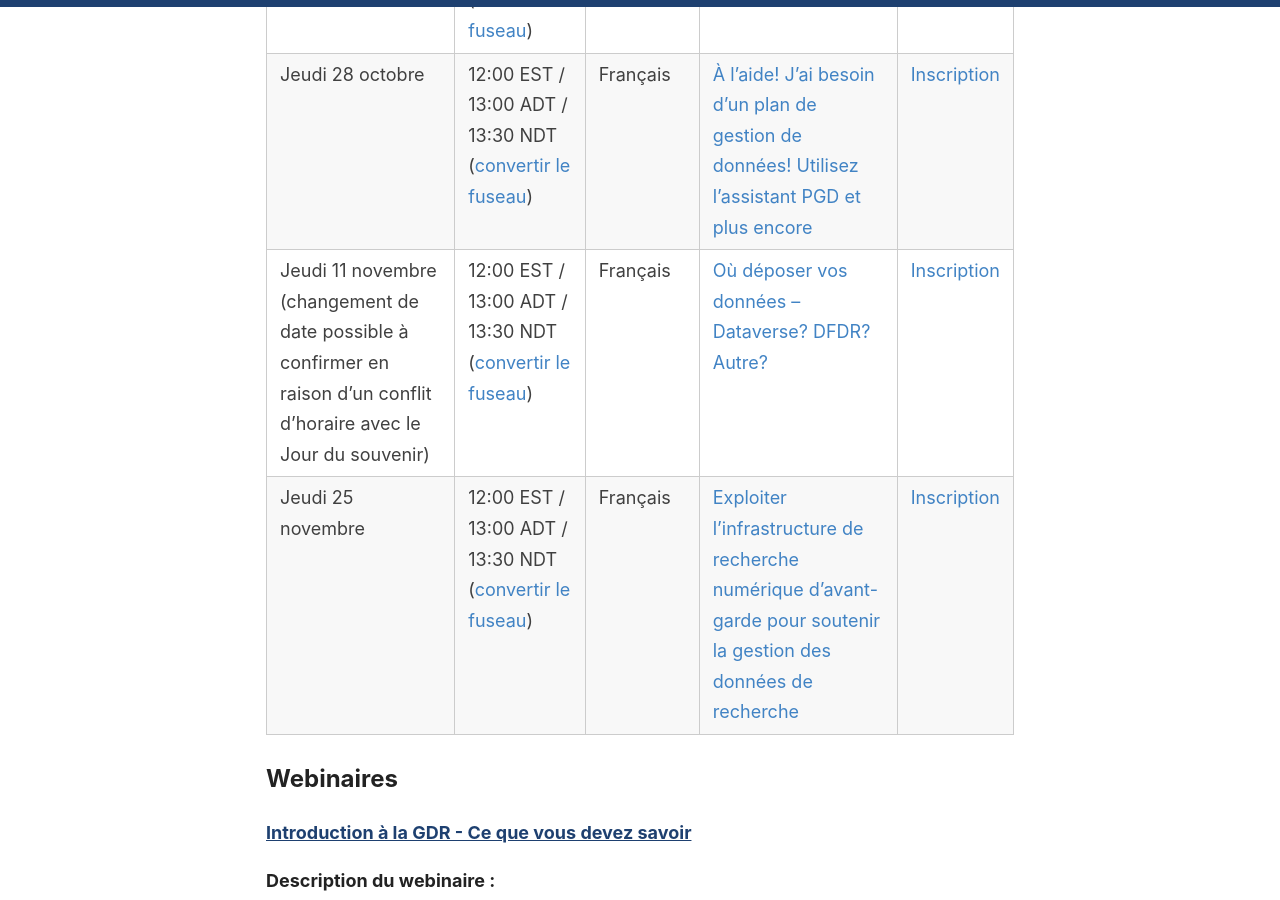
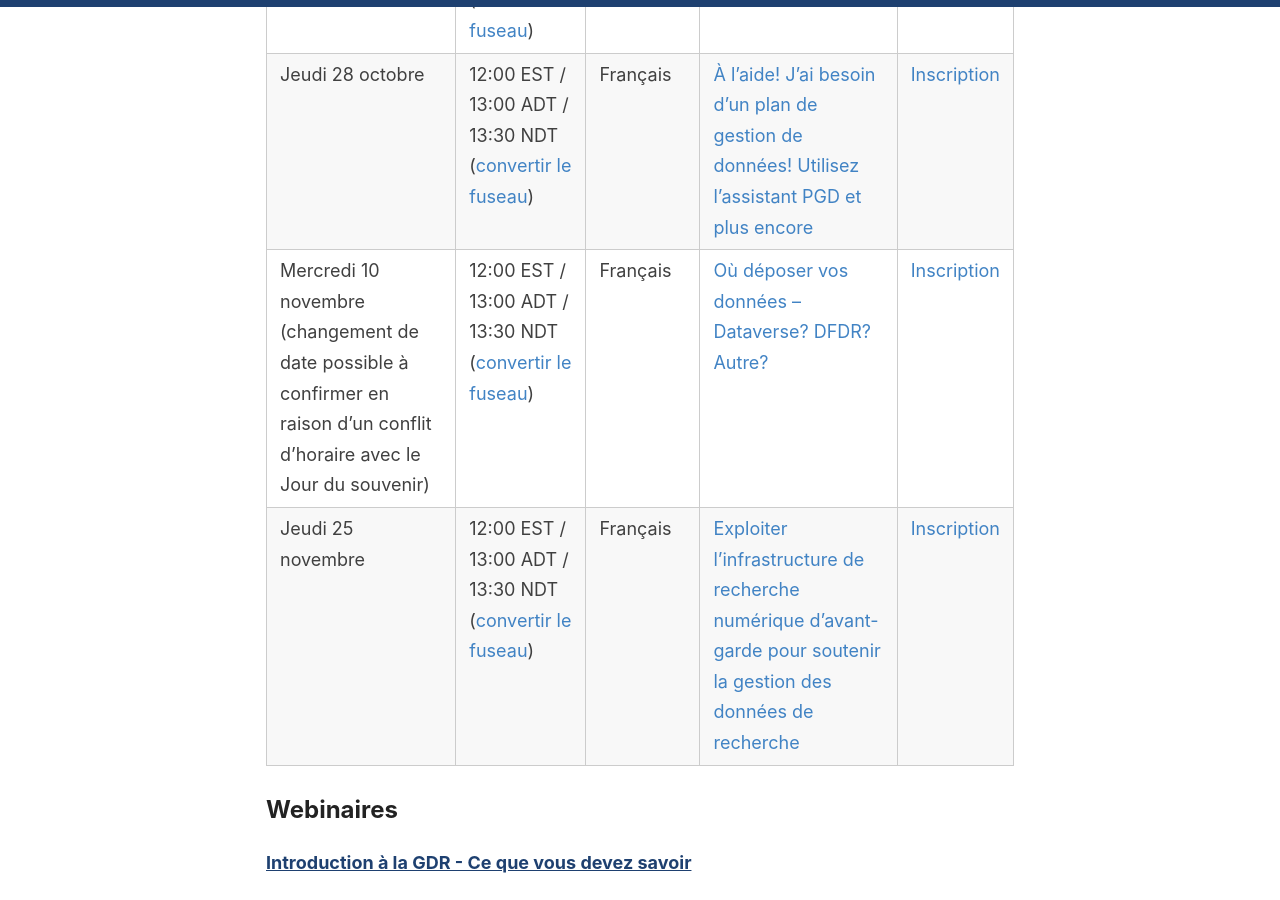
Before and after one commit to caul-dpsc/2021-rdm-series, a Jekyll site: the page built from _pages/index_fr.md, in a window 1280 px wide and 900 px high, scrolled down 1065 px. Built offline with Jekyll 4.4.1, drawn with Linux system fonts in a browser that asks for light colours.

Commit message:
Update index_fr.md

```diff
--- a/_pages/index_fr.md
+++ b/_pages/index_fr.md
@@ -13,7 +13,7 @@ permalink: /fr
 | ---- | ---- | -------- | ------- | -------- |
 | Jeudi 14 octobre | 12:00 EST / 13:00 ADT / 13:30 NDT ([convertir le fuseau](https://dateful.com/time-zone-converter?t=1pm&d=2021-10-14&tz2=Atlantic-Daylight-Time-ADT){:target="_blank"}) | Français | [Introduction à la GDR - Ce que vous devez savoir](#gdr) | [Inscription](https://stfx.libcal.com/language/change?lang=fr&url=https://stfx.libcal.com/calendar/caul/gdr){:target="_blank"} |
 | Jeudi 28 octobre |12:00 EST / 13:00 ADT / 13:30 NDT ([convertir le fuseau](https://dateful.com/time-zone-converter?t=1pm&d=2021-10-28&tz2=Atlantic-Daylight-Time-ADT){:target="_blank"}) | Français | [À l’aide! J’ai besoin d’un plan de gestion de données! Utilisez l'assistant PGD et plus encore](#dmp) | [Inscription](https://stfx.libcal.com/language/change?lang=fr&url=https://stfx.libcal.com/calendar/caul/aide){:target="_blank"} |
-| Jeudi 11 novembre (changement de date possible à confirmer en raison d'un conflit d’horaire avec le Jour du souvenir)| 12:00 EST / 13:00 ADT / 13:30 NDT ([convertir le fuseau](https://dateful.com/time-zone-converter?t=1pm&d=2021-11-11&tz2=Atlantic-Daylight-Time-ADT){:target="_blank"}) | Français | [Où déposer vos données – Dataverse? DFDR? Autre?](#dataverse) | [Inscription](https://stfx.libcal.com/language/change?lang=fr&url=https://stfx.libcal.com/calendar/caul/dataverse2){:target="_blank"} |
+| Mercredi 10 novembre (changement de date possible à confirmer en raison d'un conflit d’horaire avec le Jour du souvenir)| 12:00 EST / 13:00 ADT / 13:30 NDT ([convertir le fuseau](https://dateful.com/time-zone-converter?t=1pm&d=2021-11-11&tz2=Atlantic-Daylight-Time-ADT){:target="_blank"}) | Français | [Où déposer vos données – Dataverse? DFDR? Autre?](#dataverse) | [Inscription](https://stfx.libcal.com/language/change?lang=fr&url=https://stfx.libcal.com/calendar/caul/dataverse2){:target="_blank"} |
 | Jeudi 25 novembre | 12:00 EST / 13:00 ADT / 13:30 NDT ([convertir le fuseau](https://dateful.com/time-zone-converter?t=12pm&d=2021-11-25&tz2=Atlantic-Standard-Time-AST){:target="_blank"}) | Français | [Exploiter l’infrastructure de recherche numérique d'avant-garde pour soutenir la gestion des données de recherche](#cc) | [Inscription](https://stfx.libcal.com/language/change?lang=fr&url=https://stfx.libcal.com/calendar/caul/acenet2){:target="_blank"} |
 
 ## Webinaires
```
